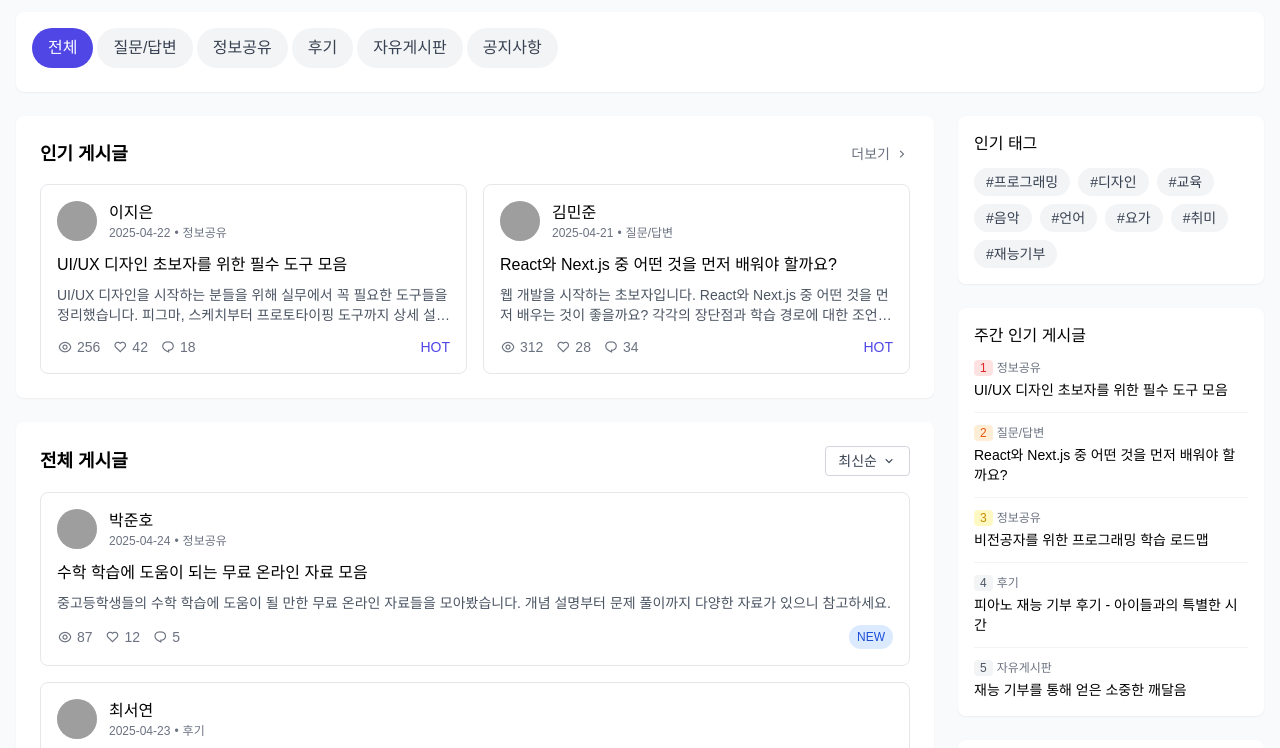
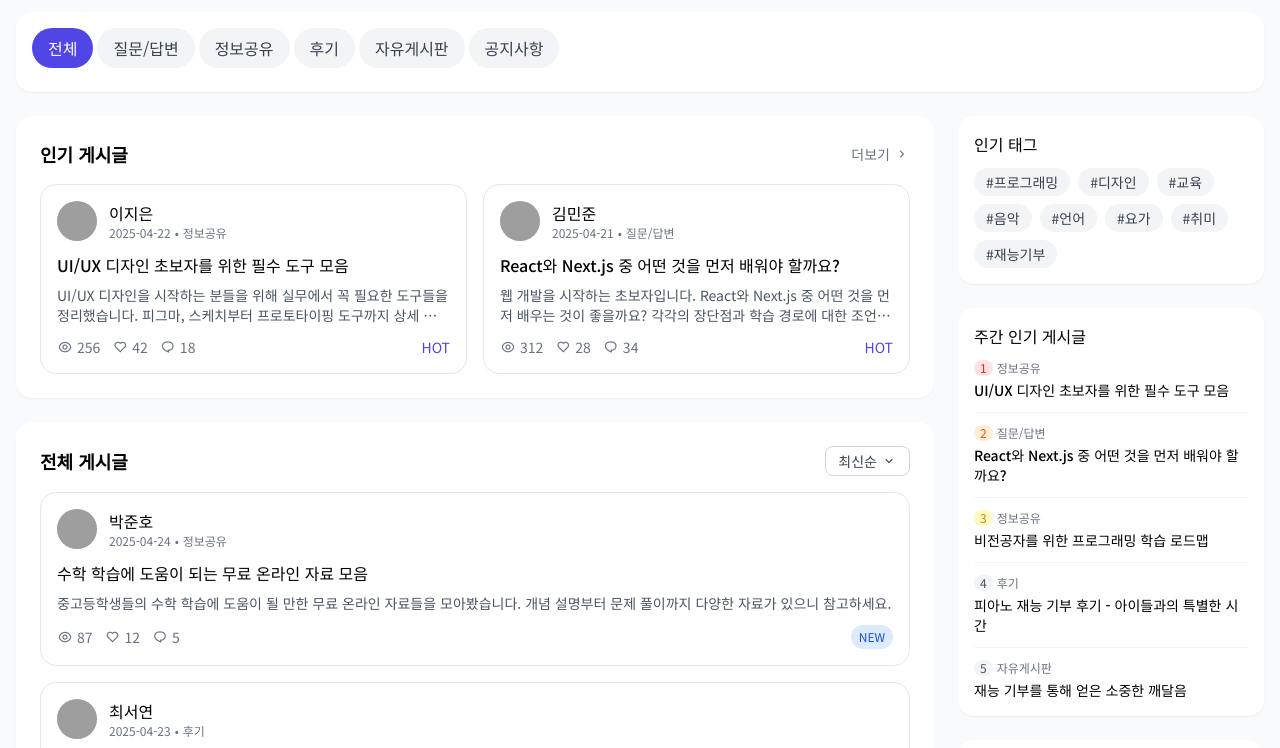
Before and after one commit to cake0420/project-design-prototype, a plain HTML site: page community.html in a window 1280 px wide. Shown: the part 152-900 px from the top of the page. Drawn offline with nearby package versions, Linux system fonts and the light colour scheme; grey boxes are pictures that could not be loaded.

Commit message:
3차 프로토 타입

```diff
--- a/community.html
+++ b/community.html
@@ -5,18 +5,18 @@
     <meta name="viewport" content="width=device-width, initial-scale=1.0" />
     <title>재능 기부 플랫폼 - 커뮤니티</title>
     <script src="https://cdn.tailwindcss.com/3.4.16"></script>
-    <link rel="stylesheet" href="css/community.css" />
     <link rel="preconnect" href="https://fonts.googleapis.com" />
     <link rel="preconnect" href="https://fonts.gstatic.com" crossorigin />
     <link
-      href="https://fonts.googleapis.com/css2?family=Pacifico&display=swap"
+      href="https://fonts.googleapis.com/css2?family=Pacifico&family=Noto+Sans+KR:wght@400;500;700&display=swap"
       rel="stylesheet"
     />
     <link
       href="https://cdn.jsdelivr.net/npm/remixicon@4.5.0/fonts/remixicon.css"
       rel="stylesheet"
     />
-    <script src="js/include.js"></script>
+    <link rel="stylesheet" href="css/community.css" />
+    <script src="js/community.js"></script>
   </head>
   <body>
     <div id="header-placeholder"></div>
@@ -826,7 +826,6 @@
       </div>
     </main>
     <div id="footer-placeholder" class="mt-10"></div>
-    <script src="js/community.js"></script>
-    <script src="https://cdn.tailwindcss.com/3.4.16"></script>
+    <script src="js/include.js"></script>
   </body>
 </html>
--- a/css/community.css
+++ b/css/community.css
@@ -17,6 +17,27 @@
 @layer components {
   .rounded-button {
     @apply rounded-md; /* Tailwind 기본 rounded-md 클래스 적용 */
+  }
+
+  /* 페이지네이션 버튼 스타일 */
+  nav.pagination {
+    @apply inline-flex rounded-md shadow-sm;
+  }
+
+  .pagination-item {
+    @apply px-3 py-2 border-t border-b border-gray-300 bg-white text-gray-500 hover:bg-gray-50;
+  }
+
+  .pagination-item.active {
+    @apply bg-primary text-white;
+  }
+
+  .pagination-item:first-child {
+    @apply rounded-l-md border border-gray-300;
+  }
+
+  .pagination-item:last-child {
+    @apply rounded-r-md border border-gray-300;
   }
 }
 
--- a/js/community.js
+++ b/js/community.js
@@ -1,3 +1,27 @@
+// Tailwind configuration
+tailwind.config = {
+  theme: {
+    extend: {
+      colors: {
+        primary: "#4F46E5",
+        secondary: "#10B981"
+      },
+      borderRadius: {
+        none: "0px",
+        sm: "4px",
+        DEFAULT: "8px",
+        md: "12px",
+        lg: "16px",
+        xl: "20px",
+        "2xl": "24px",
+        "3xl": "32px",
+        full: "9999px",
+        button: "8px",
+      },
+    },
+  },
+};
+
 document.addEventListener("DOMContentLoaded", function () {
   // 정렬 드롭다운
   const sortButton = document.getElementById("sortButton");
@@ -26,25 +50,3 @@ document.addEventListener("DOMContentLoaded", function () {
     });
   }
 });
-
-tailwind.config = {
-  theme: {
-    extend: {
-      colors: {
-        primary: "#4F46E5",
-        secondary: "#10B981"
-      },
-      borderRadius: {
-        none: "0px",
-        sm: "4px",
-        DEFAULT: "8px",
-        md: "12px",
-        lg: "16px",
-        xl: "20px",
-        "2xl": "24px",
-        "3xl": "32px",
-        full: "9999px"
-      },
-    },
-  },
-};
```
Also changed, not shown: 1 other file.
